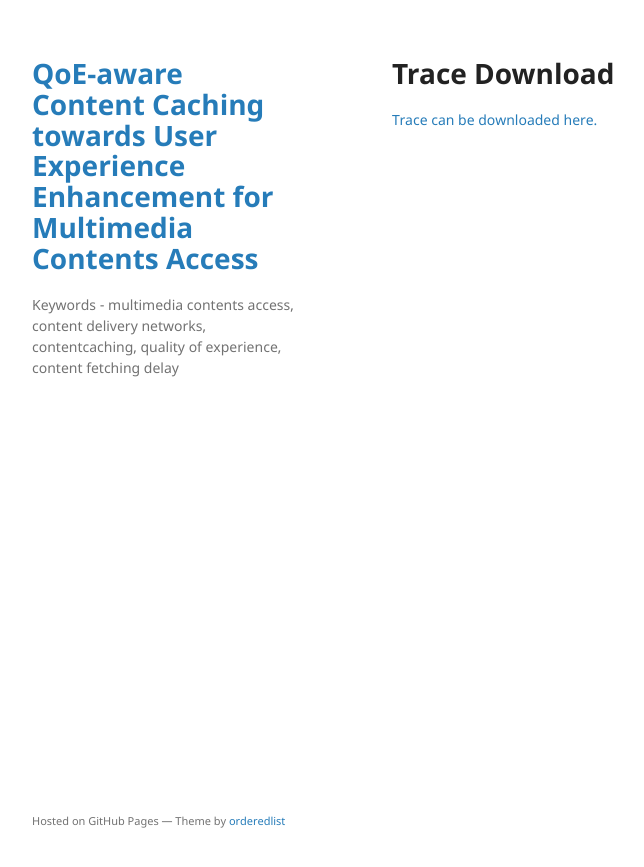
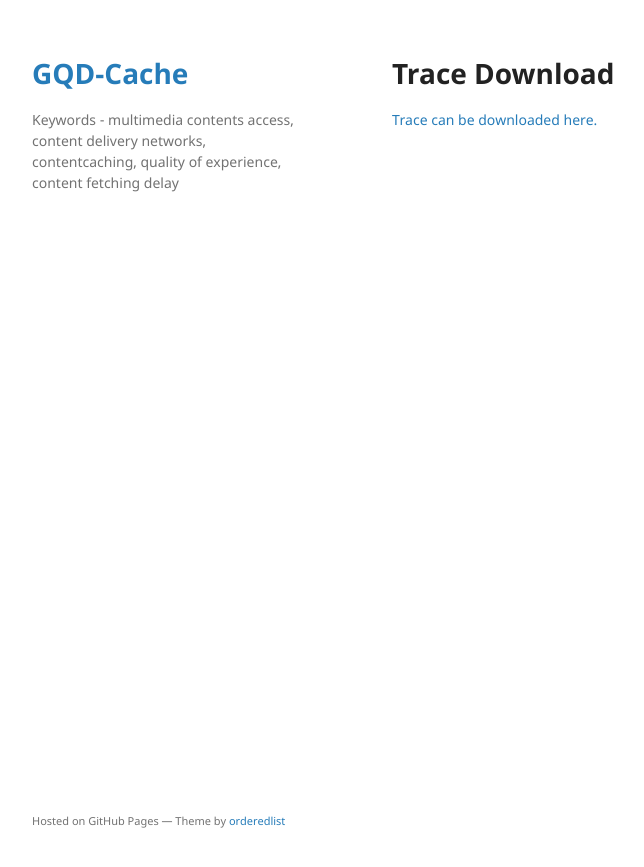
Before and after one commit to QoEAwareCacheTrace/QoEAwareCacheTrace, a Jekyll site: the page built from index.md, in a window 1280 px wide. Shown: the top 867 px of the page, without its empty margins (178-822 px from the left). Built offline with Jekyll 4.4.1, drawn with Linux system fonts in a browser that asks for light colours; comment, search, counter and statistics services are not loaded; our own code applies the rules of GitHub Pages for plain Markdown files.

Commit message:
Update _config.yml

```diff
--- a/_config.yml
+++ b/_config.yml
@@ -1,4 +1,4 @@
-title: QoE-aware Content Caching towards User Experience Enhancement for Multimedia Contents Access
+title: GQD-Cache
 # logo: /assets/img/logo.png
 description: Keywords - multimedia contents access, content delivery networks, contentcaching, quality of experience, content fetching delay
 show_downloads: false
```
